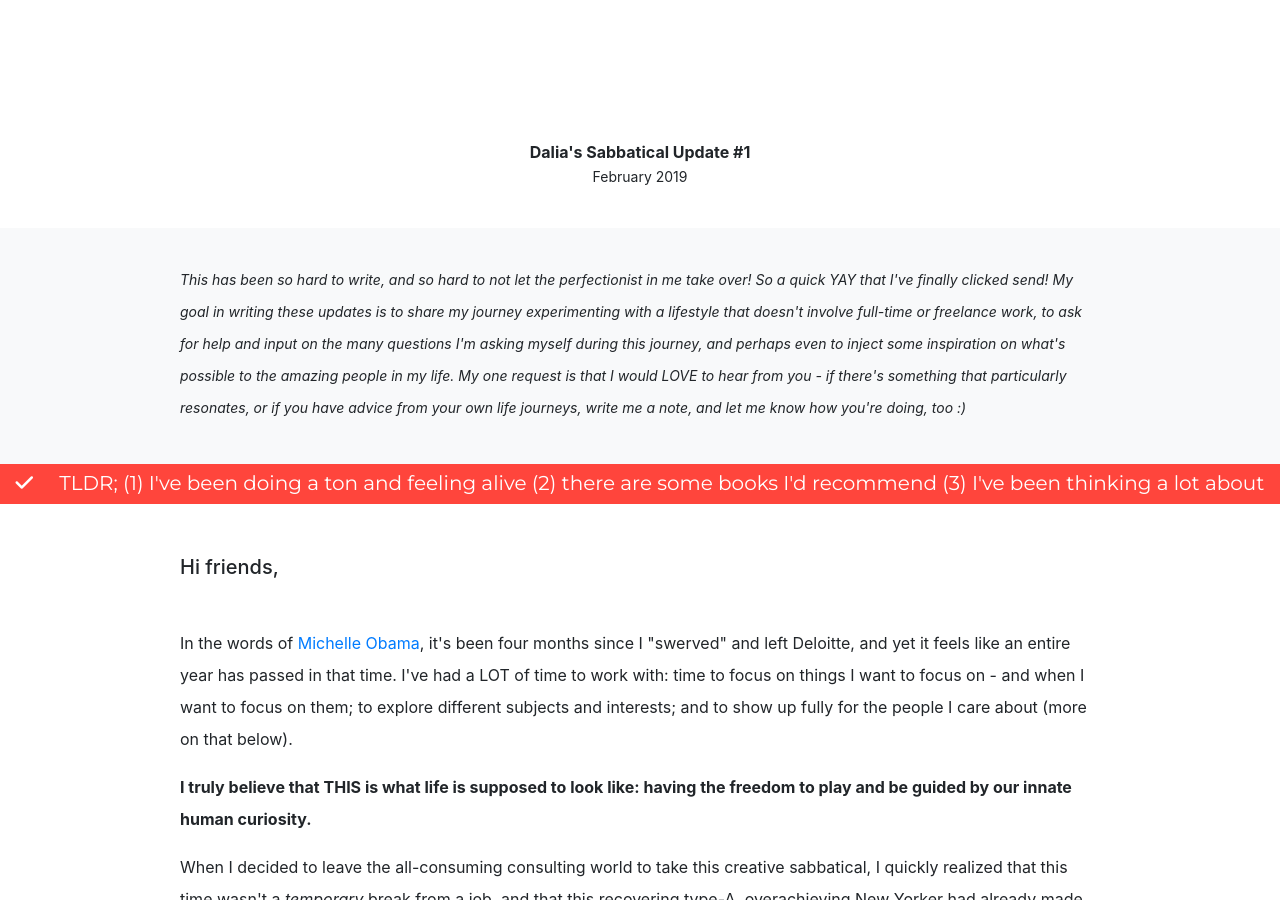
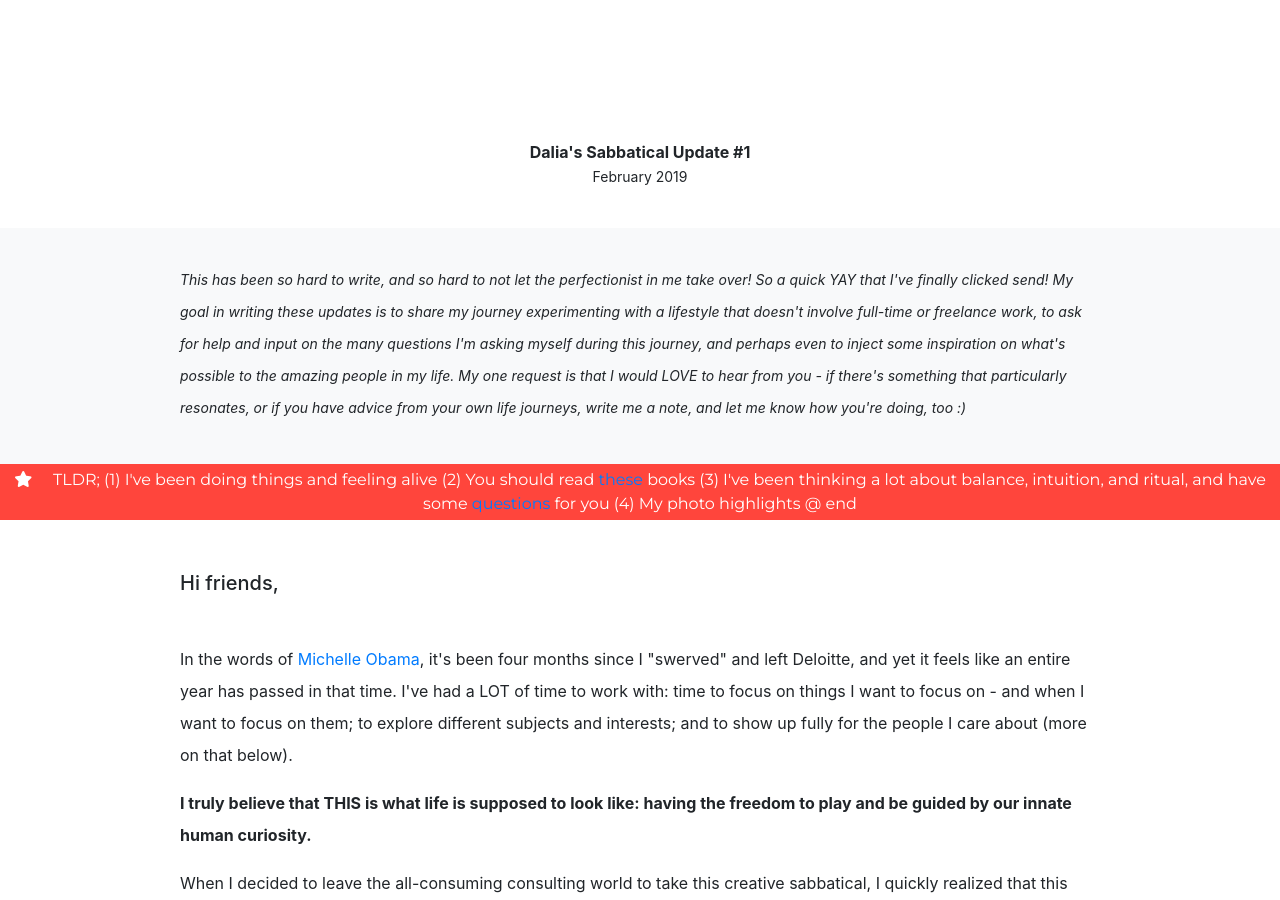
Before and after one commit to dalkat/dalkat.github.io, a Jekyll site: the page built from update-1.md, in a window 1280 px wide and 900 px high. Built offline with Jekyll 4.4.1, drawn with Linux system fonts in a browser that asks for light colours; nearby versions of some CDN libraries; some web fonts are replaced; library files that are not in the unit come from our copies.

Commit message:
updated tldr

```diff
--- a/_layouts/update-1.html
+++ b/_layouts/update-1.html
@@ -28,7 +28,7 @@ layout: default-sub
         </div>
       </section>
 
-           <div class="text-muted" style="z-index: 99; background-color: #ff453c; width: 100%; height: 40px; padding: 4px; vertical-align: middle; color: #ffffff!important; text-align:center; font-size:20px; border-top:0px #ffdc3b solid; border-bottom: 0px #ffdc3b solid; font-family: 'Montserrat', 'Helvetica Neue', Helvetica, Arial, sans-serif; font-weight:normal;"><i class="fa fa-check" aria-hidden="true"></i> &nbsp; &nbsp; TLDR; (1) I've been doing a ton and feeling alive (2) there are some books I'd recommend (3) I've been thinking a lot about balance, intuition, and ritual, and have some questions for you (4) highlight photo real</div>
+           <div class="text-muted" style="z-index: 99; background-color: #ff453c; width: 100%; padding: 4px; vertical-align: middle; color: #ffffff!important; text-align:center; font-size:16px; border-top:0px #ffdc3b solid; border-bottom: 0px #ffdc3b solid; font-family: 'Montserrat', 'Helvetica Neue', Helvetica, Arial, sans-serif; font-weight:normal;"><i class="fa fa-star" aria-hidden="true"></i> &nbsp; &nbsp; TLDR; (1) I've been doing things and feeling alive (2) You should read <a href="#read">these</a> books (3) I've been thinking a lot about balance, intuition, and ritual, and have some <a href="#read">questions</a> for you (4) My photo highlights @ end</div>
 
     <section class="blog" style="padding-top:35px;padding-bottom:25px;">
       <div class="container">
@@ -76,7 +76,7 @@ layout: default-sub
         <div class="row">
           <div class="col-lg-1 col-md-1" style="line-height: 2;"></div>
           <div class="col-lg-10 col-md-10 col-sm-12 col-12" style="line-height: 2;">
-            <p><h2>What's been on my mind</h2></p>
+            <p id="read"><h2>What's been on my mind</h2></p>
 
             <p><h5>MY READING/LISTENING LIST THIS QUARTER</h5></p>
             <p><ul>
```
